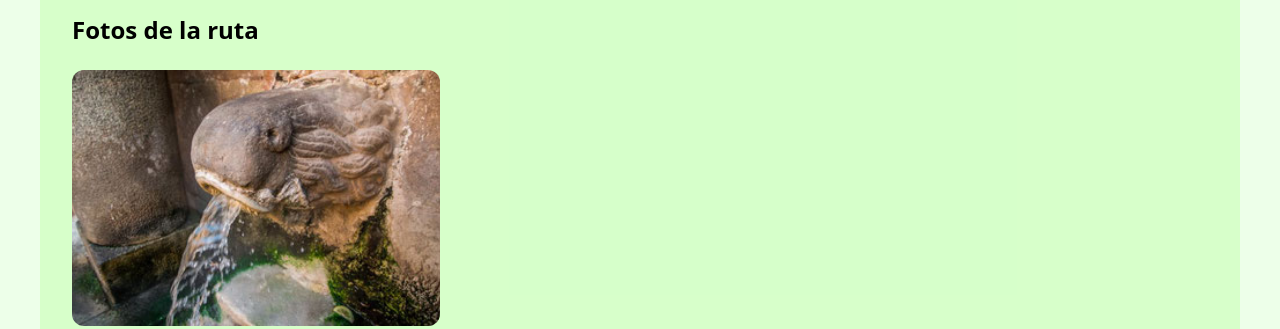
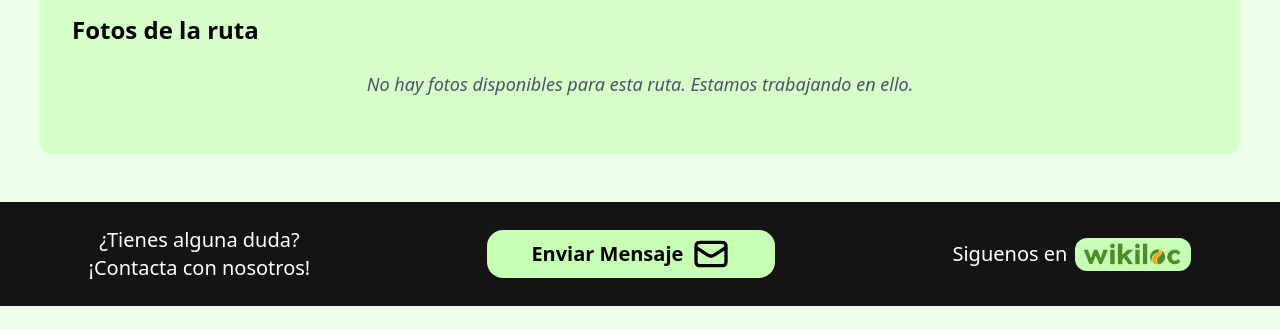
Before and after one commit to Bielis08/ciclofamily, an Astro site: page /rutas/santa_perpetua_de_mogoda-caldes_de_montbui in a window 1280 px wide. Shown: the part 1738-2067 px from the top of the page. After the commit the page ends 2044 px from the top, so only its background shows below. Built offline with nearby package versions, Linux system fonts and the light colour scheme; Astro itself is replaced by a stand-in of ours; some packages are replaced by stand-ins of ours.

Commit message:
Numero de fotos minimo en galeria augmentado a 1 y texto cambiado

```diff
--- a/src/pages/rutas/[id].astro
+++ b/src/pages/rutas/[id].astro
@@ -62,7 +62,7 @@ const { Content } = await render(ruta);
             <h2 class="font-semibold text-2xl my-6">Mapa de la Ruta</h2>
             <iframe class="mx-auto rounded-xl w-[75%] sm:w-[80%] md:w-[90%]" src=`https://gpx.studio/embed?options=%7B%22token%22%3A%22YOUR_MAPBOX_TOKEN%22%2C%22files%22%3A%5B%22https%3A%2F%2Fraw.githubusercontent.com%2FBielis08%2Frutas-ciclofamily%2Fmain%2F${gpx}%22%5D%2C%22basemap%22%3A%22openStreetMap%22%2C%22elevation%22%3A%7B%22fill%22%3A%22slope%22%7D%2C%22distanceMarkers%22%3Atrue%2C%22directionMarkers%22%3Atrue%2C%22theme%22%3A%22light%22%7D` width="100%" height="600px" frameborder="0" style="outline: none;"/>
             <h2 class="font-semibold text-2xl my-6">Fotos de la ruta</h2>
-            {images.length > 0 ? (
+            {images.length > 1 ? (
             <div class="grid grid-cols-1 md:grid-cols-2 lg:grid-cols-3 gap-4 my-4">
                 {images.map((img) => (
                 <a href={img} target="_blank" rel="noopener noreferrer">
@@ -77,7 +77,7 @@ const { Content } = await render(ruta);
             </div>
             ) : (
             <p class="text-center text-lg text-gray-600 italic my-6">
-                No hay fotos disponibles para esta ruta.
+                No hay fotos disponibles para esta ruta. Estamos trabajando en ello.
             </p>
             )}
         </div>
```
